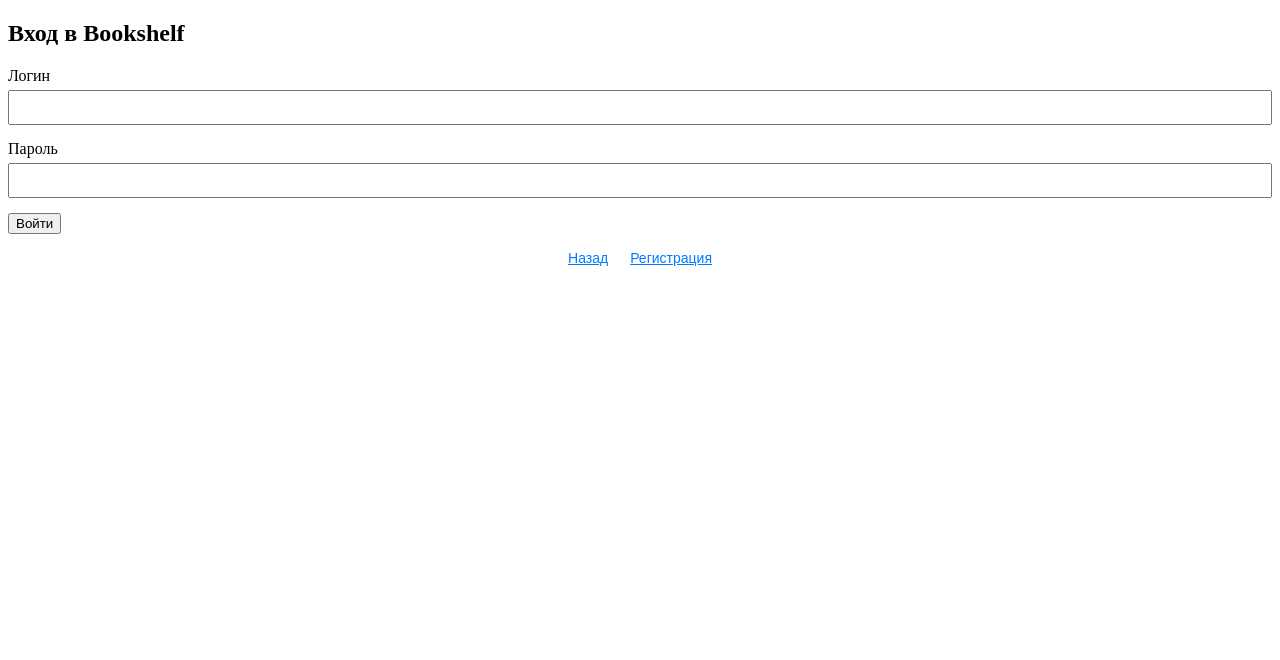
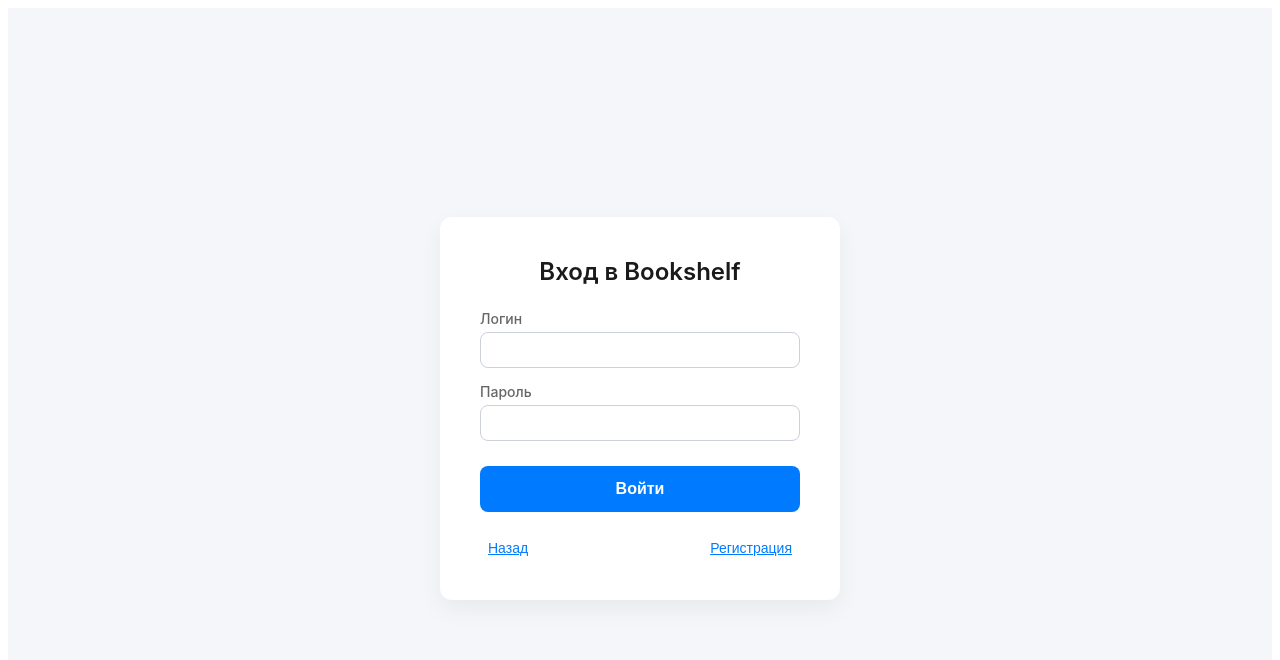
Before and after one commit to KotoPorot/Your-Personal-Bookshelf, a React (Vite) app in the folder frontend/: page / in a window 1280 px wide. Both pictures are taken after a click on the button "Войти". Shown: the top 660 px of the page. Built offline with nearby package versions, Linux system fonts and the light colour scheme.

Commit message:
fix: add styles for Auth.jsx to Auth.css

```diff
--- a/frontend/src/pages/auth/Auth.css
+++ b/frontend/src/pages/auth/Auth.css
@@ -0,0 +1,126 @@
+/* Центрируем карточку по вертикали и горизонтали на весь экран */
+.auth-wrapper {
+  display: flex;
+  justify-content: center;
+  align-items: center;
+  min-height: 100vh;
+  background-color: #f4f6f9;
+  font-family: -apple-system, BlinkMacSystemFont, 'Segoe UI', Roboto, Helvetica, Arial, sans-serif;
+  box-sizing: border-box;
+  padding: 20px;
+}
+
+/* Стили самой карточки формы */
+.auth-form {
+  background: #ffffff;
+  padding: 40px;
+  border-radius: 12px;
+  box-shadow: 0 10px 25px rgba(0, 0, 0, 0.05);
+  width: 100%;
+  max-width: 400px;
+  box-sizing: border-box;
+  text-align: center;
+}
+
+/* Заголовок формы */
+.auth-form h2 {
+  margin-top: 0;
+  margin-bottom: 24px;
+  color: #1a1a1a;
+  font-size: 24px;
+  font-weight: 600;
+}
+
+/* Контейнеры для инпутов */
+.input-group {
+  margin-bottom: 20px;
+  display: flex;
+  flex-direction: column;
+  text-align: left;
+}
+
+/* Метки (Логин / Пароль) */
+.input-group label {
+  font-size: 14px;
+  color: #666666;
+  margin-bottom: 6px;
+  font-weight: 500;
+}
+
+/* Поля ввода */
+.input-group input {
+  padding: 12px 14px;
+  font-size: 16px;
+  border: 1px solid #ccd1d9;
+  border-radius: 8px;
+  outline: none;
+  background-color: #ffffff;
+  transition: border-color 0.2s, box-shadow 0.2s;
+}
+
+/* Плавный фокус на инпуте */
+.input-group input:focus {
+  border-color: #007bff;
+  box-shadow: 0 0 0 3px rgba(0, 123, 255, 0.15);
+}
+
+/* Главная кнопка "Войти" */
+.auth-btn {
+  width: 100%;
+  padding: 14px;
+  font-size: 16px;
+  font-weight: 600;
+  color: #ffffff;
+  background-color: #007bff;
+  border: none;
+  border-radius: 8px;
+  cursor: pointer;
+  transition: background-color 0.2s, transform 0.1s;
+  margin-top: 10px;
+}
+
+.auth-btn:hover {
+  background-color: #0056b3;
+}
+
+.auth-btn:active {
+  transform: scale(0.98);
+}
+
+/* Блок ссылок/кнопок внизу */
+.auth-links {
+  margin-top: 24px;
+  display: flex;
+  justify-content: space-between;
+  gap: 10px;
+}
+
+/* Кнопки, мимикрирующие под ссылки */
+.link-btn {
+  background: none;
+  border: none;
+  color: #007bff;
+  font-size: 14px;
+  font-weight: 500;
+  cursor: pointer;
+  padding: 4px 8px;
+  border-radius: 4px;
+  transition: color 0.2s, background-color 0.2s;
+}
+
+.link-btn:hover {
+  color: #0056b3;
+  text-decoration: underline;
+}
+
+/* Блок с ошибкой */
+.error-message {
+  background-color: #fff5f5;
+  color: #e53e3e;
+  border: 1px solid #feb2b2;
+  padding: 10px 14px;
+  border-radius: 8px;
+  font-size: 14px;
+  margin-bottom: 20px;
+  text-align: left;
+}
--- a/frontend/src/pages/auth/Auth.jsx
+++ b/frontend/src/pages/auth/Auth.jsx
@@ -1,6 +1,6 @@
 import React, { useState } from 'react';
 import axios from 'axios';
-import { useAuth } from '../../context/AuthContext'; // Укажи правильный путь к контексту
+import { useAuth } from '../../context/AuthContext';
 import './Auth.css';
 
 const Auth = () => {
@@ -22,7 +22,6 @@
       const token = response.data;
 
       if (token) {
-        // Вызываем метод авторизации из контекста
         login(token, username);
       } else {
         setError('Сервер не вернул токен доступа.');
@@ -39,7 +38,7 @@
       <form className="auth-form" onSubmit={handleSubmit}>
         <h2>Вход в Bookshelf</h2>
 
-        {error && <div className="error-message" style={{ color: 'red', marginBottom: '15px' }}>{error}</div>}
+        {error && <div className="error-message">{error}</div>}
 
         <div className="input-group">
           <label>Логин</label>
@@ -50,6 +49,7 @@
             required
           />
         </div>
+
         <div className="input-group">
           <label>Пароль</label>
           <input
@@ -62,7 +62,7 @@
 
         <button type="submit" className="auth-btn">Войти</button>
 
-        <div className="auth-links" style={{ marginTop: '15px', display: 'flex', gap: '10px', justifyContent: 'center' }}>
+        <div className="auth-links">
           <button type="button" onClick={() => setCurrentScreen('welcome')} className="link-btn">
             Назад
           </button>
```
